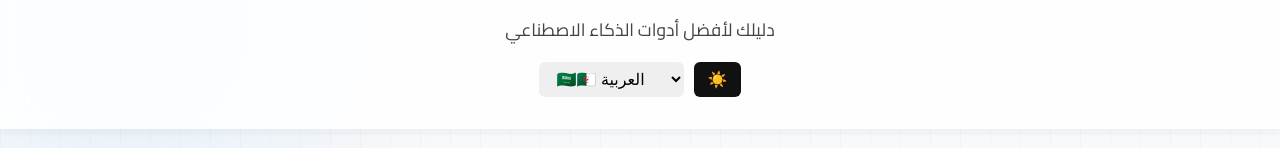
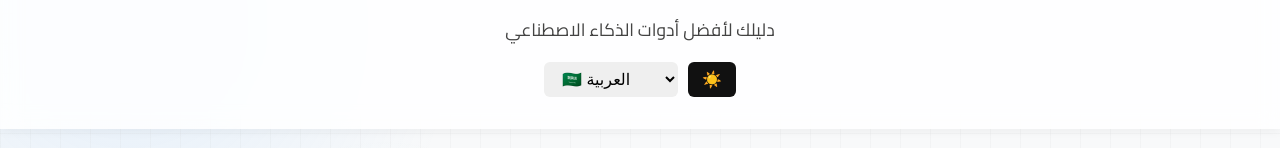
Before and after one commit to Crypto2199/OmniwebAI-V2, a plain HTML site: page index.html in a window 1280 px wide. Shown: the part 137-285 px from the top of the page. Drawn offline with Linux system fonts and the light colour scheme.

Commit message:
Update index.html

```diff
--- a/index.html
+++ b/index.html
@@ -15,8 +15,8 @@
     <p id="subtitle" data-i18n="subtitle">دليلك لأفضل أدوات الذكاء الاصطناعي</p>
     <div class="controls">
       <select id="langSelect">
-        <option value="ar">🇸🇦🇩🇿 العربية</option>
-        <option value="en">🇬🇧🇺🇸 English</option>
+        <option value="ar">🇸🇦 العربية</option>
+        <option value="en">🇬🇧 English</option>
         <option value="fr">🇫🇷 Français</option>
         <option value="zh">🇨🇳 中文</option>
       </select>
```
